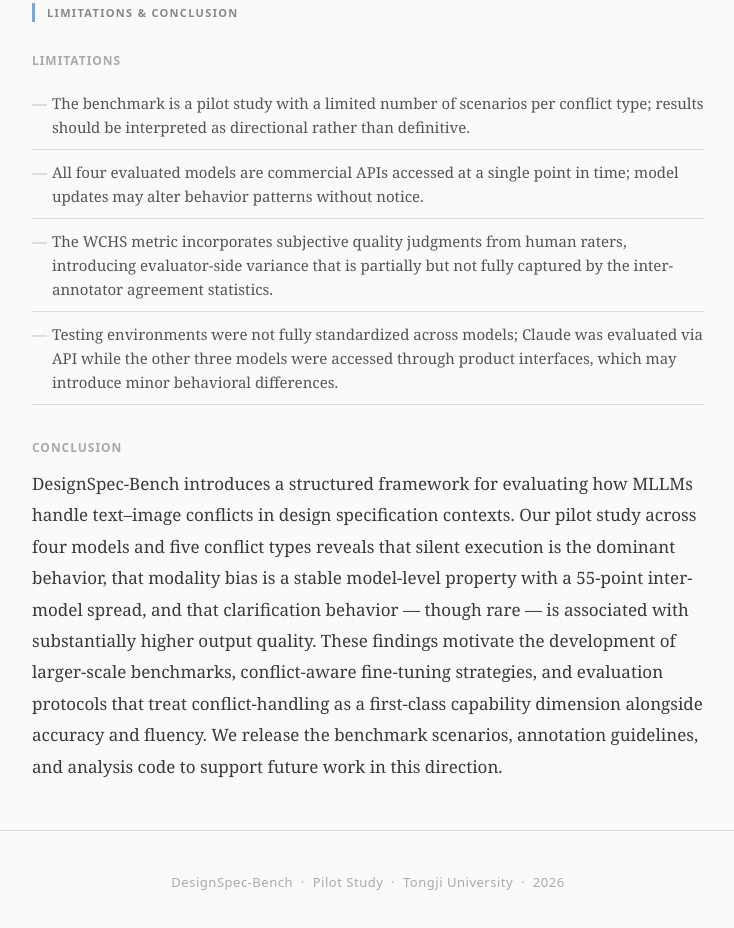
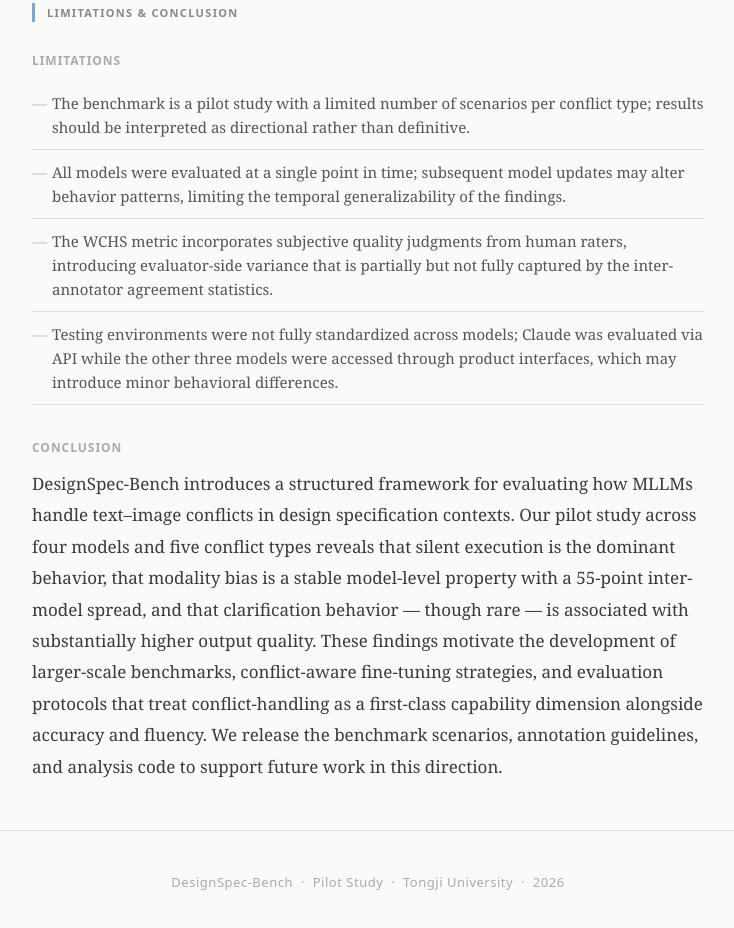
Before and after one commit to zhenghohk-bot/designspec-bench, a plain HTML site: page index.html in a window 1280 px wide. Shown: the part 8088-9016 px from the top of the page, without its empty margins (272-1006 px from the left). Drawn offline with Linux system fonts and the light colour scheme.

Commit message:
Fix limitation 2: remove incorrect 'all commercial APIs' claim

```diff
--- a/index.html
+++ b/index.html
@@ -683,7 +683,7 @@ footer {
     <div class="sub-label ui fade-in">Limitations</div>
     <ul class="limit-list fade-in">
       <li>The benchmark is a pilot study with a limited number of scenarios per conflict type; results should be interpreted as directional rather than definitive.</li>
-      <li>All four evaluated models are commercial APIs accessed at a single point in time; model updates may alter behavior patterns without notice.</li>
+      <li>All models were evaluated at a single point in time; subsequent model updates may alter behavior patterns, limiting the temporal generalizability of the findings.</li>
       <li>The WCHS metric incorporates subjective quality judgments from human raters, introducing evaluator-side variance that is partially but not fully captured by the inter-annotator agreement statistics.</li>
       <li>Testing environments were not fully standardized across models; Claude was evaluated via API while the other three models were accessed through product interfaces, which may introduce minor behavioral differences.</li>
     </ul>
```
